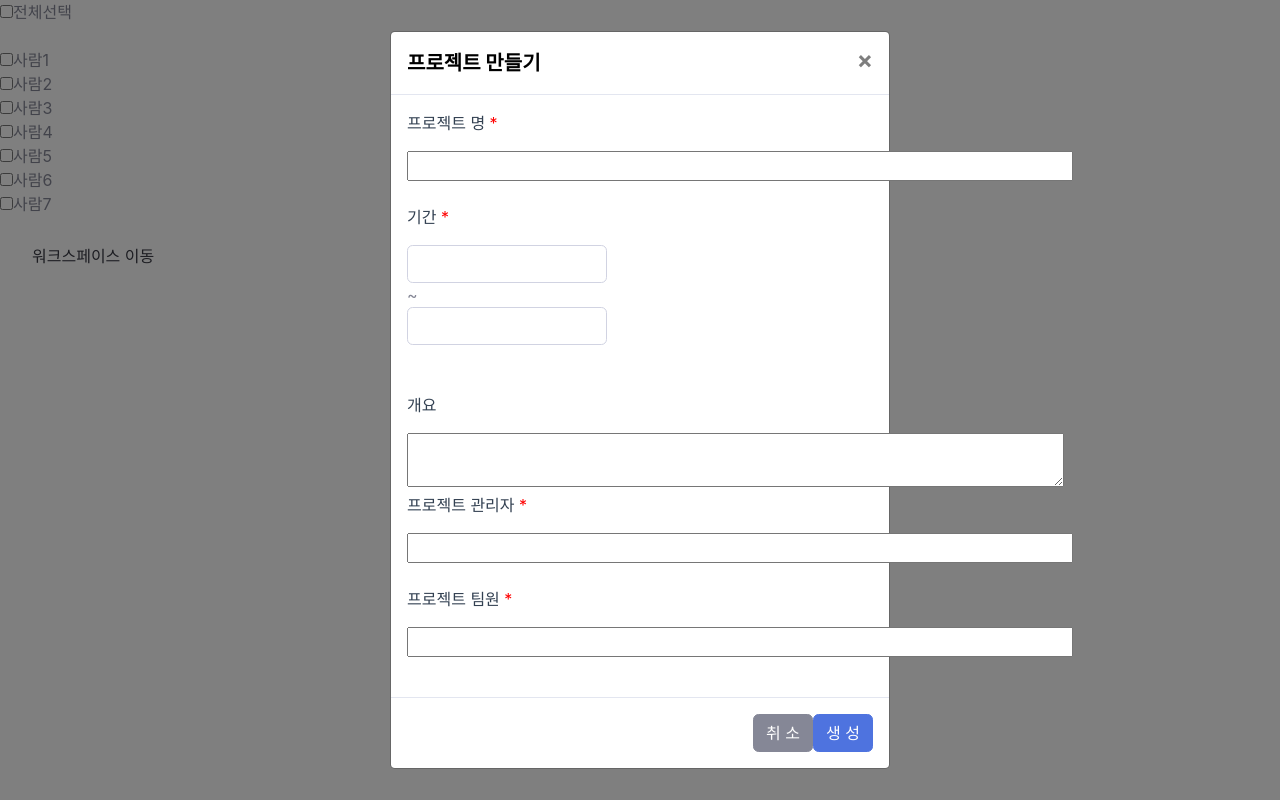
After one commit to KOO-YS/beepro, a Java web app: page /test.jsp in a window 1280 px wide, after a click on "워크스페이스 이동". The commit adds this page. Run offline with Tomcat 11, a stand-in JSP engine, Linux system fonts and the light colour scheme; some libraries are stand-ins or nearby versions.

Commit message:
받지마세요

```diff
--- a/beepro/WebContent/matching/matchingList.jsp
+++ b/beepro/WebContent/matching/matchingList.jsp
@@ -86,7 +86,7 @@
           <div class="col-9">
             <div class="row" style="float:right; ">
             	<c:if test="${!empty sessionScope.u_id }">
-            		<button onclick="location.href='matching/matchingWriting.jsp'" type="button" class="col-1-4 btn btn-primary" style="width:200px; height:35px;">글쓰기</button>
+            		<button onclick="location.href='matchingWriting.jsp'" type="button" class="col-1-4 btn btn-primary" style="width:200px; height:35px;">글쓰기</button>
             	</c:if>
             </div>
               <!-- 게시물 -->
--- a/beepro/WebContent/matching/matchingWriting.jsp
+++ b/beepro/WebContent/matching/matchingWriting.jsp
@@ -102,7 +102,7 @@
                <input type="text" class="floatLabel" value="김지민" readonly >
             </div>
             <div class="controls2">
-               <input type="text" id="skill" class="floatLabel" name="skill" data-role="tagsinput" >
+               <input type="text" id="skill" class="floatLabel" name="skill" data-role="tagsinput">
             </div>
          </div>
          <div class="grid">
--- /dev/null
+++ b/beepro/WebContent/test.jsp
@@ -0,0 +1,90 @@
+<%@ page language="java" contentType="text/html; charset=UTF-8"
+	pageEncoding="UTF-8"%>
+<!DOCTYPE html>
+<html>
+<head>
+<meta charset="UTF-8">
+<link href="${pageContext.request.contextPath}/cowork/css/sb-admin-2.min.css" rel="stylesheet">
+<script src="${pageContext.request.contextPath}/cowork/vendor/jquery/jquery.min.js"></script>
+<script src="${pageContext.request.contextPath}/cowork/vendor/bootstrap/js/bootstrap.bundle.min.js"></script>
+<script src="//code.jquery.com/jquery-1.11.0.min.js"></script>
+<script src="https://code.jquery.com/ui/1.12.1/jquery-ui.js"></script>
+<link rel="stylesheet" href="//code.jquery.com/ui/1.12.1/themes/base/jquery-ui.css">
+<script type="text/javascript">
+	$(document).ready(function() {
+		// 최상단의 전체선택 클릭 시
+		$("#all").click(function() {
+			// 클릭 되었다면
+			if ($("#all").prop("checked")) {
+				$("input[name=test]").prop("checked", true);
+			} else {
+				// 클릭이 안되었다면
+				$("input[name=test]").prop("checked", false);
+			}
+		});
+	});
+</script>
+<title>테스트</title>
+</head>
+<body>
+	<input type="checkbox" id="all">전체선택
+	<br><br>
+	<input type="checkbox" name="test" value="사람1">사람1
+	<br>
+	<input type="checkbox" name="test" value="사람2">사람2
+	<br>
+	<input type="checkbox" name="test" value="사람3">사람3
+	<br>
+	<input type="checkbox" name="test" value="사람4">사람4
+	<br>
+	<input type="checkbox" name="test" value="사람5">사람5
+	<br>
+	<input type="checkbox" name="test" value="사람6">사람6
+	<br>
+	<input type="checkbox" name="test" value="사람7">사람7
+	<br>
+	<br>
+
+    <a class="dropdown-item" href="#" data-toggle="modal" data-target="#logoutModal2">
+    <i class="fas fa-user fa-sm fa-fw mr-2 text-gray-400"></i>
+               워크스페이스 이동
+    </a>
+
+	<div class="modal fade" id="logoutModal2" tabindex="-1" role="dialog" aria-labelledby="exampleModalCenterTitle" aria-hidden="true">
+	 <div class="modal-dialog modal-dialog-centered" role="document">
+	   <div class="modal-content">
+	     <div class="modal-header">
+	       <h5 class="modal-title" id="exampleModalCenterTitle" style="color:black; font-weight:bold;">프로젝트 만들기</h5>
+	       <button type="button" class="close" data-dismiss="modal" aria-label="Close">
+	         <span aria-hidden="true">&times;</span>
+	       </button>
+	     </div>
+	     <div class="modal-body">
+	       <form>
+	        <p style="color:#334152;">프로젝트 명<span style="color:red;"> *</span></p>
+	        <input type="text" name="pro_title" size="60"><br><br>
+
+	        <p style="color:#334152;">기간<span style="color:red;"> *</span></p>
+	        <input type="text" class="form-control" id="from" name="from" style="width:200px;"> ~
+	        <input type="text" class="form-control" id="to" name="to" style="width:200px;">
+	        <br><br>
+
+	        <p style="color:#334152;">개요</p>
+	        <textarea cols="62"></textarea>
+
+	        <p style="color:#334152;">프로젝트 관리자<span style="color:red;"> *</span></p>
+	        <input type="text" name="pro_title" size="60"><br><br>
+
+	        <p style="color:#334152;">프로젝트 팀원<span style="color:red;"> *</span></p>
+	        <input type="text" name="pro_title" size="60"><br><br>
+	       </form>
+	     </div>
+	     <div class="modal-footer">
+	       <button type="button" class="btn btn-secondary" data-dismiss="modal">취 소</button>
+	       <button type="button" class="btn btn-primary" onclick="location.href='${pageContext.request.contextPath}/cowork/dashboard.jsp'">생 성</button>
+	      </div>
+	    </div>
+	  </div>
+	</div>
+</body>
+</html>
```
Also changed, not shown: beepro/WebContent/cowork/common/top_bar.jsp (+66 -5 lines).
